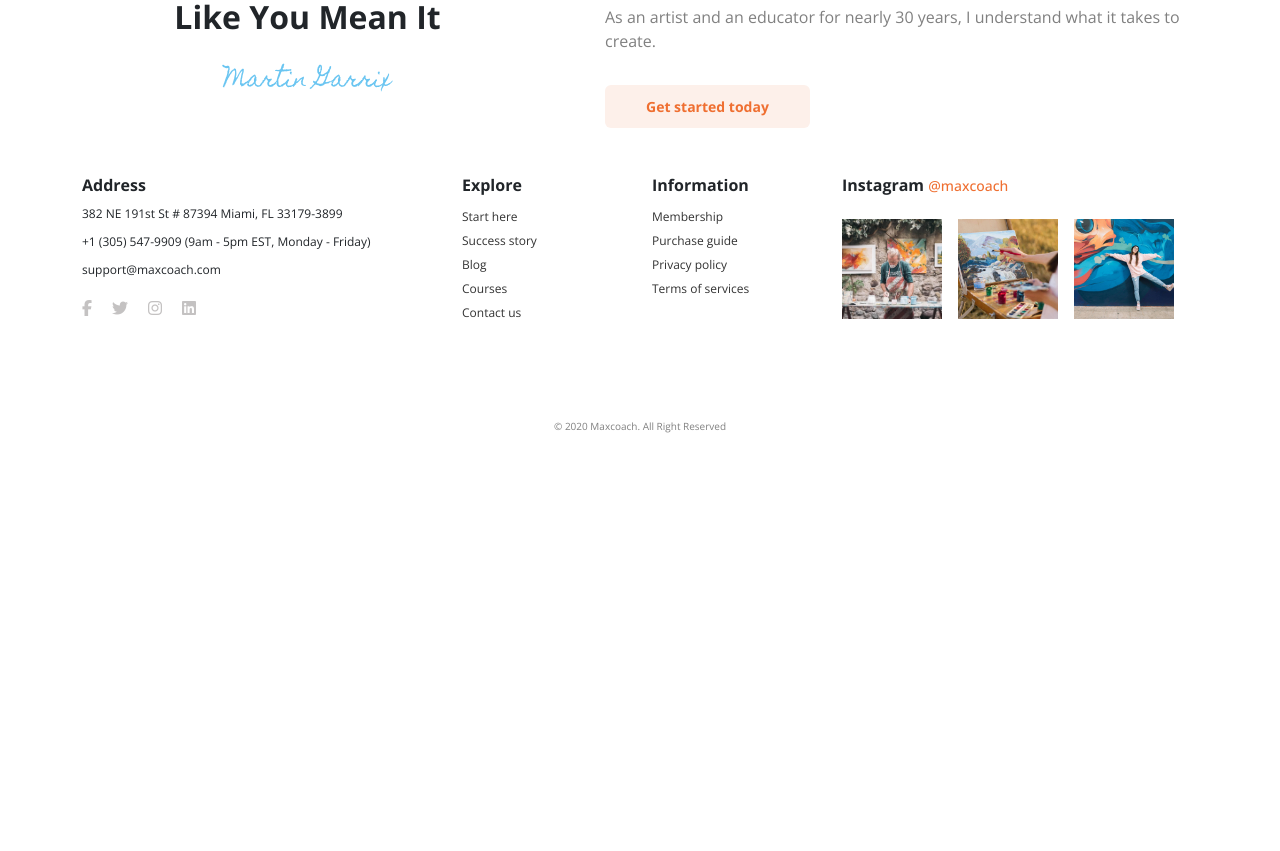
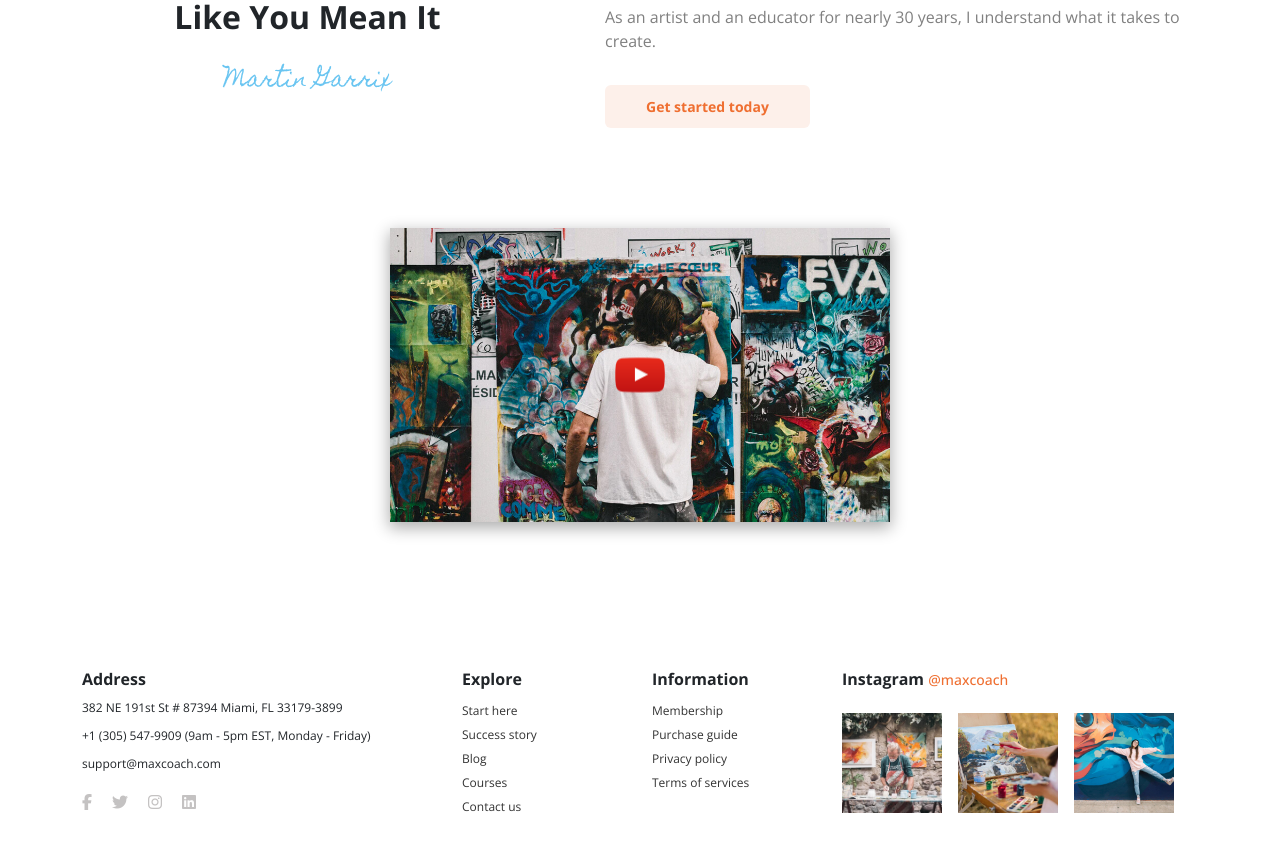
Before and after one commit to Corfaya/proj-html-vuejs, a Vue app: page / in a window 1280 px wide. Shown: the part 1569-2420 px from the top of the page. Before the commit the page ends 2099 px from the top, so only its background shows below. Built offline with nearby package versions, Linux system fonts and the light colour scheme; a web font is replaced by a local one.

Commit message:
[UPD] Working on video section

```diff
--- a/src/components/partials/Biography.vue
+++ b/src/components/partials/Biography.vue
@@ -5,6 +5,7 @@ export default {
 </script>
 <template>
     <div class="bg-transparent mt-4">
+        <!-- <img class="img-separator" src="../../assets/img/artist-shape-02.png" alt=""> -->
         <div class="container">
             <div class="row">
                 <div class="col-5">
@@ -19,9 +20,27 @@ export default {
                 </div>
                 <div class="col-7">
                     <div class="ms-5">
-                        <p>As a coach and mentor, my ultimate goal is to motivate visual artists toward inspired action. I help you get you back on track to being the productive, creative, meaningful and authentic artist you truly want to be. I support artists in crafting and living a creative life as well as feeling good about themselves and their art.</p>
+                        <p>As a coach and mentor, my ultimate goal is to motivate visual artists toward inspired action.
+                            I help you get you back on track to being the productive, creative, meaningful and authentic
+                            artist you truly want to be. I support artists in crafting and living a creative life as
+                            well as feeling good about themselves and their art.</p>
                         <p>As an artist and an educator for nearly 30 years, I understand what it takes to create.</p>
                         <button type="button" class="btn fw-bold fs-14 mt-3">Get started today</button>
+                    </div>
+                </div>
+            </div>
+            <div class="decoration">
+                <div class="container">
+                    <div class="row">
+                        <div class="col-12">
+                            <div class="d-flex justify-content-center">
+                                <div class="obj-fit position-relative">
+                                    <img class="img-fluid" src="../../assets/img/artist-video-poster.jpg"
+                                        alt="Video Poster">
+                                    <img class="position-absolute" src="../../assets/img/icon-youtube-play.png" alt="Icon Youtube">
+                                </div>
+                            </div>
+                        </div>
                     </div>
                 </div>
             </div>
@@ -51,11 +70,32 @@ export default {
         color: $orange_main;
         background-color: $orange_transp;
         padding: 10px 40px;
+
         &:hover {
-          background-color: $sky_transp;
-          color: $black;
+            background-color: $sky_transp;
+            color: $black;
         }
-      }
+    }
 
 }
+
+.decoration {
+    .col-12 {
+        .d-flex {
+            margin: 100px 0;
+
+            .obj-fit {
+                width: 500px;
+                box-shadow: 0px 5px 15px 1px rgb(174, 174, 174);
+
+                .position-absolute {
+                    width: 50px;
+                    left: 50%;
+                    top: 50%;
+                    transform: translate(-50%, -50%);
+                }
+            }
+        }
+    }
+}
 </style>
--- a/src/components/partials/Hero.vue
+++ b/src/components/partials/Hero.vue
@@ -46,7 +46,7 @@ export default {
 
     .obj-fit {
         position: absolute;
-        box-shadow: 0px 2px 20px 3px rgb(151, 150, 150);
+        box-shadow: 0px 2px 20px 3px rgb(174, 174, 174);
 
         &.first {
             max-width: 150px;
```
Also changed, not shown: src/components/Main.vue (line endings or trailing spaces).
